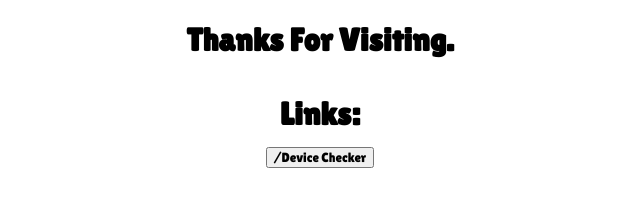
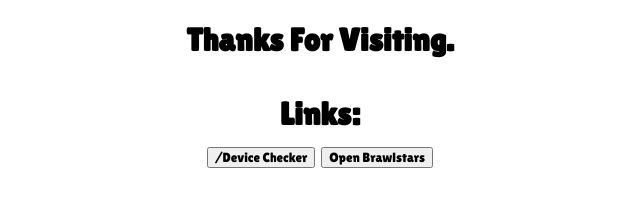
Before and after one commit to brawlboard/brawlboard.github.io, a plain HTML site: page index.html in a window 1280 px wide. Shown: the whole page, without its empty margins (320-960 px from the left). Drawn offline with Linux system fonts and the light colour scheme.

Commit message:
added brawlstasr opener

```diff
--- a/index.html
+++ b/index.html
@@ -14,6 +14,7 @@
             <br>
             Links: <br>
             <a href="/device-checker/"><Button>/Device Checker</Button></a>
+            <a href="brawlstars://" id="button-open" class="button brand track-button"><button>Open Brawlstars</button></a>
         </h1>
     </Center>
 
```
